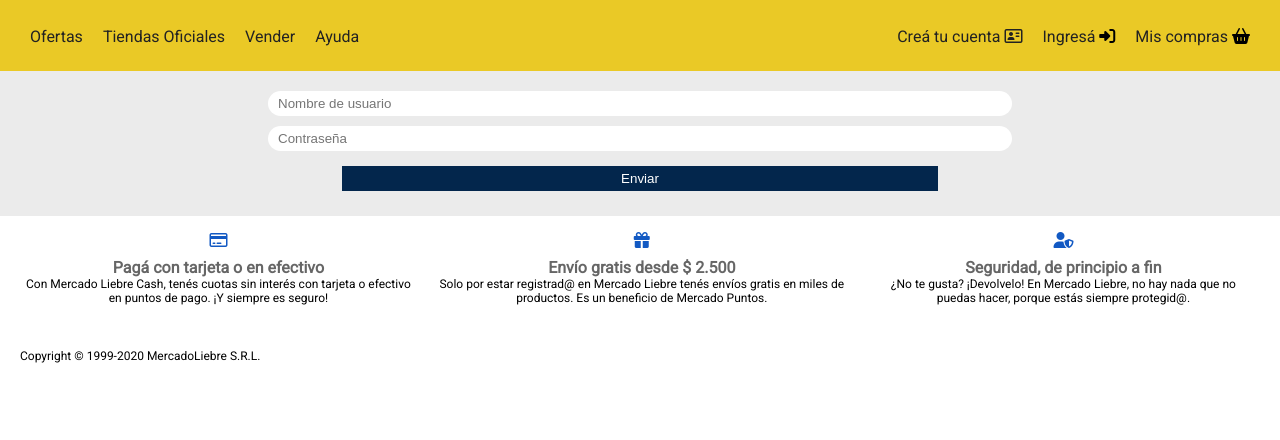
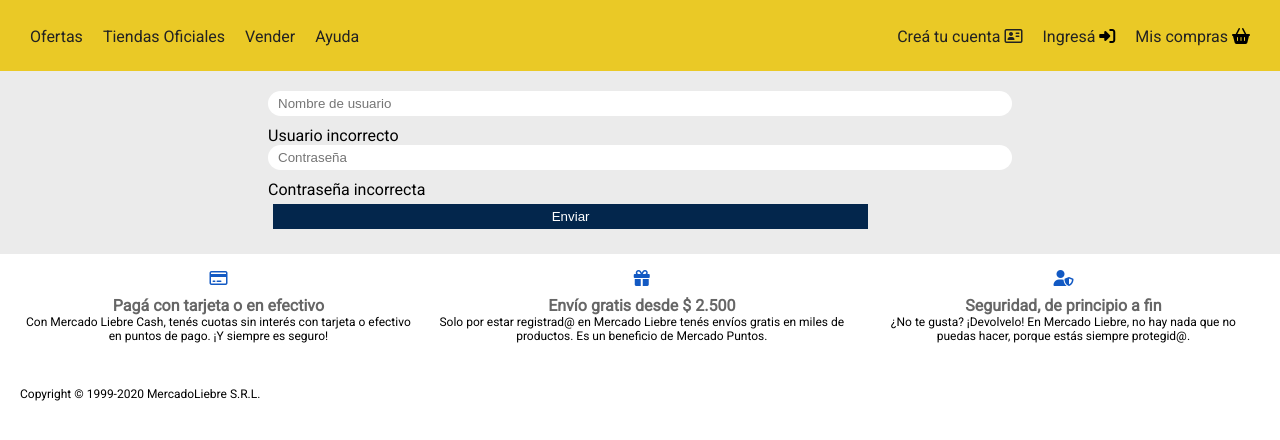
Before and after one commit to SoleSmith/mercadoLiebre-SoleSmith, a website: page views/login.html in a window 1280 px wide. Shown: the part 122-562 px from the top of the page. Drawn offline with Linux system fonts and the light colour scheme.

Commit message:
error massage login form

```diff
--- a/views/login.html
+++ b/views/login.html
@@ -58,19 +58,19 @@
   </header>
 
   <main>
-    <form action="/login" method="POST" class="formulario-registro">
+    <form action="/login" method="POST" class="formulario-registro"> <!-- uso igual clases para dar el mismo estilo-->
 
         <!-- Datos Login de usuario-->
 
-        <input type="text" name="usuario" id="usuario" placeholder="Nombre de usuario"></p>
-
+        <input type="text" name="usuario" id="usuario" placeholder="Nombre de usuario" required>
+        <span class="error">Usuario incorrecto</span>
        <!-- Contraseña-->
 
-        <input type="password" name="password" id="password" placeholder="Contraseña"></p>
+        <input type="password" name="password" id="password" placeholder="Contraseña" required>
+        <span class="error">Contraseña incorrecta</span>
 
         <!-- Enviar datos-->
-      <p><button type="submit" value="Enviar" id="enviar-login">Enviar</button>
-
+      <button type="submit" value="Enviar" id="enviar-login">Enviar</button>
     </form>
   </main>
 
```
